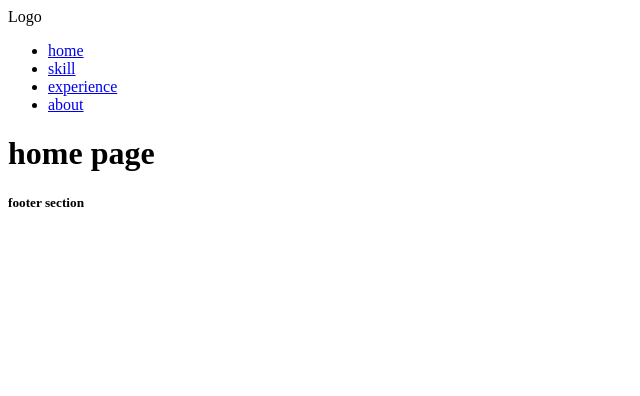
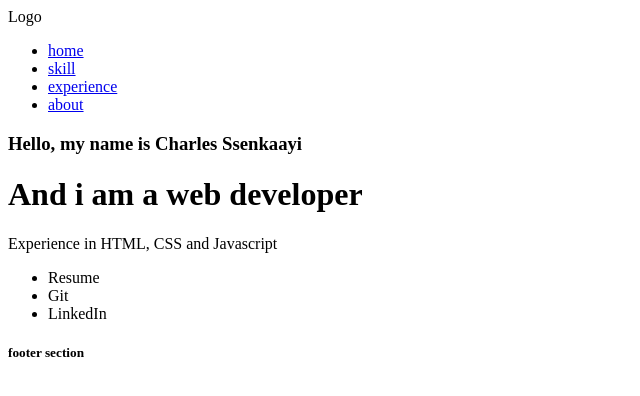
Before and after one commit to ssenkaayi/chal2, a React (Vite) app: page / in a window 1280 px wide. Shown: the top 396 px of the page, without its empty margins (0-640 px from the left). Built offline with nearby package versions, Linux system fonts and the light colour scheme.

Commit message:
adding text content to home page

```diff
--- a/src/components/Layout.jsx
+++ b/src/components/Layout.jsx
@@ -3,12 +3,14 @@ import Nav from "./Nav";
 import { Outlet } from "react-router-dom";
 
 function Layout(){
+
     return(
-        <>
+
+        <div className="page-container">
             <Nav/>
             <Outlet/>
             <Footer/>
-        </>
+        </div>
     )
 }
 
--- a/src/index.css
+++ /dev/null
@@ -1,111 +0,0 @@
-:root {
-  --text: #6b6375;
-  --text-h: #08060d;
-  --bg: #fff;
-  --border: #e5e4e7;
-  --code-bg: #f4f3ec;
-  --accent: #aa3bff;
-  --accent-bg: rgba(170, 59, 255, 0.1);
-  --accent-border: rgba(170, 59, 255, 0.5);
-  --social-bg: rgba(244, 243, 236, 0.5);
-  --shadow:
-    rgba(0, 0, 0, 0.1) 0 10px 15px -3px, rgba(0, 0, 0, 0.05) 0 4px 6px -2px;
-
-  --sans: system-ui, 'Segoe UI', Roboto, sans-serif;
-  --heading: system-ui, 'Segoe UI', Roboto, sans-serif;
-  --mono: ui-monospace, Consolas, monospace;
-
-  font: 18px/145% var(--sans);
-  letter-spacing: 0.18px;
-  color-scheme: light dark;
-  color: var(--text);
-  background: var(--bg);
-  font-synthesis: none;
-  text-rendering: optimizeLegibility;
-  -webkit-font-smoothing: antialiased;
-  -moz-osx-font-smoothing: grayscale;
-
-  @media (max-width: 1024px) {
-    font-size: 16px;
-  }
-}
-
-@media (prefers-color-scheme: dark) {
-  :root {
-    --text: #9ca3af;
-    --text-h: #f3f4f6;
-    --bg: #16171d;
-    --border: #2e303a;
-    --code-bg: #1f2028;
-    --accent: #c084fc;
-    --accent-bg: rgba(192, 132, 252, 0.15);
-    --accent-border: rgba(192, 132, 252, 0.5);
-    --social-bg: rgba(47, 48, 58, 0.5);
-    --shadow:
-      rgba(0, 0, 0, 0.4) 0 10px 15px -3px, rgba(0, 0, 0, 0.25) 0 4px 6px -2px;
-  }
-
-  #social .button-icon {
-    filter: invert(1) brightness(2);
-  }
-}
-
-body {
-  margin: 0;
-}
-
-#root {
-  width: 1126px;
-  max-width: 100%;
-  margin: 0 auto;
-  text-align: center;
-  border-inline: 1px solid var(--border);
-  min-height: 100svh;
-  display: flex;
-  flex-direction: column;
-  box-sizing: border-box;
-}
-
-h1,
-h2 {
-  font-family: var(--heading);
-  font-weight: 500;
-  color: var(--text-h);
-}
-
-h1 {
-  font-size: 56px;
-  letter-spacing: -1.68px;
-  margin: 32px 0;
-  @media (max-width: 1024px) {
-    font-size: 36px;
-    margin: 20px 0;
-  }
-}
-h2 {
-  font-size: 24px;
-  line-height: 118%;
-  letter-spacing: -0.24px;
-  margin: 0 0 8px;
-  @media (max-width: 1024px) {
-    font-size: 20px;
-  }
-}
-p {
-  margin: 0;
-}
-
-code,
-.counter {
-  font-family: var(--mono);
-  display: inline-flex;
-  border-radius: 4px;
-  color: var(--text-h);
-}
-
-code {
-  font-size: 15px;
-  line-height: 135%;
-  padding: 4px 8px;
-  background: var(--code-bg);
-}
--- a/src/pages/home/Home.jsx
+++ b/src/pages/home/Home.jsx
@@ -2,10 +2,56 @@
 
 function Home(){
     return(
-        <div>
-        <h1>
-            home page
-        </h1>
+        <div className="page-container">
+            <div className="hero">
+
+                <div hero-content-container>
+                    <h3>
+                        Hello, my name is Charles Ssenkaayi
+                    </h3>
+                    <h1>
+                        And i am a web developer
+                    </h1>
+                    <p>Experience in HTML, CSS and Javascript</p>
+                    <ul>
+                        <li>Resume</li>
+                        <li>Git</li>
+                        <li>LinkedIn</li>
+                    </ul>
+                </div>
+
+            </div>
+
+            <body>
+
+                <div className="tech-stack">
+
+                    <h3>Tech stack</h3>
+
+                    <ul>
+                        <li>MongoDb</li>
+                        <li>Express</li>
+                        <li>React</li>
+                        <li>Node</li>
+                    </ul>
+                </div>
+
+                <div className="recent-projects">
+
+                    <h3>Recent projects</h3>
+
+                    <div className="project-card-container">
+                        <div className="project-card">
+                            <img src="" alt="" />
+                            <div>
+                                <h4>Project name</h4>
+                                <p>Description</p>
+                            </div>
+                        </div>
+                    </div>
+
+                </div>
+            </body>
         </div>
 
     )
```
